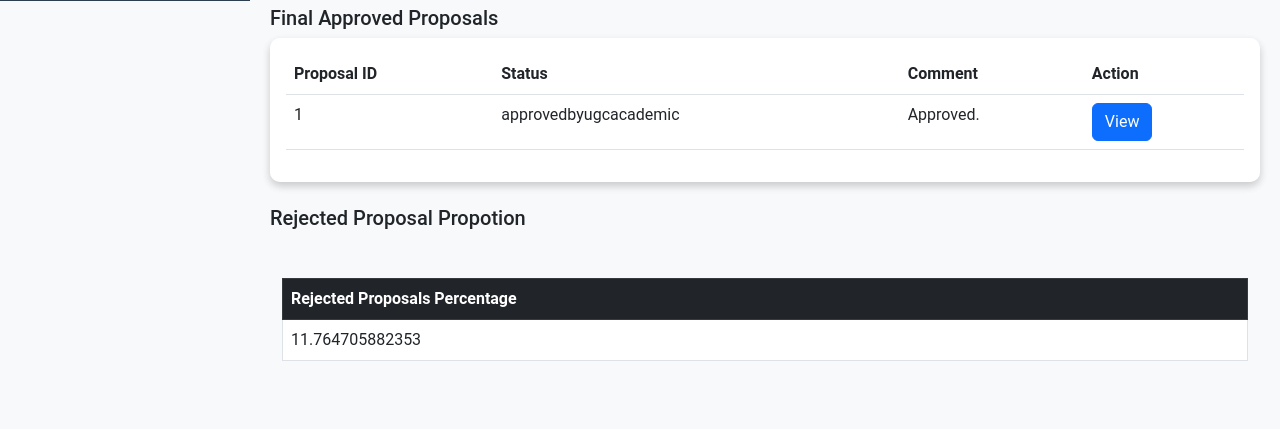
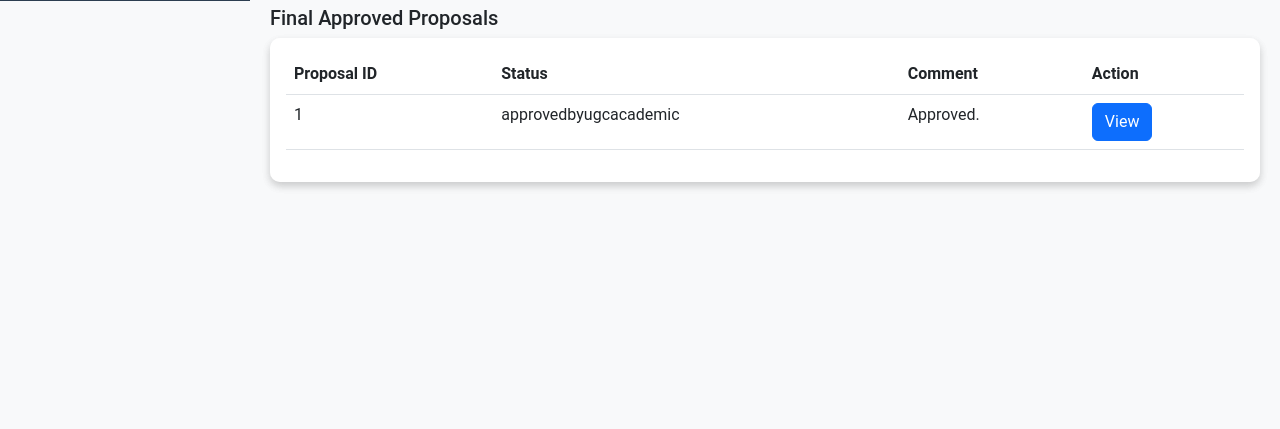
Before and after one commit to SenaliSiriwardhana/-Academic-Program-Proposal-Management-System-for-QAC-UGC, a PHP site: page /qac_ugc/submitted_proposals.php in a window 1280 px wide. Shown: the part 799-1228 px from the top of the page. After the commit the page ends 988 px from the top, so only its background shows below. Run offline with PHP 8.4, Linux system fonts and the light colour scheme; a user stored in the database is signed in; data comes from the database, SQL or seed files in the repository.

Commit message:
Fix rejection proposal count logic with correct SQL parentheses and Removed rejected propsal propotion part

```diff
--- a/management_reports_qachead.php
+++ b/management_reports_qachead.php
@@ -12,8 +12,8 @@ if (!isset($_SESSION['username'])) {
 $query = "SELECT u.university_id, u.university_name,
                  IF(EXISTS(SELECT 1 FROM users WHERE users.university_id = u.university_id), 'Yes', 'No') AS registered,
                  (SELECT COUNT(*) FROM proposals WHERE proposals.university_id = u.university_id) AS total_submissions,
-                 (SELECT COUNT(*) FROM proposals WHERE proposals.university_id = u.university_id AND status LIKE 'approvedbyugc%') AS approved_proposals,
-                 (SELECT COUNT(*) FROM proposals WHERE proposals.university_id = u.university_id AND status LIKE 'rejectedbyugc%') AS rejected_proposals
+                 (SELECT COUNT(*) FROM proposals WHERE proposals.university_id = u.university_id AND status LIKE 'approvedbyugcacademic%') AS approved_proposals,
+                 (SELECT COUNT(*) FROM proposals WHERE proposals.university_id = u.university_id AND (status LIKE 'rejectedbyugc%' OR status LIKE 'rejectedbyqachead%')) AS rejected_proposals
           FROM universities u
           WHERE u.university_name NOT LIKE '%QAC-UGC%'
           ORDER BY total_submissions DESC";
--- a/management_reports_vc.php
+++ b/management_reports_vc.php
@@ -97,10 +97,12 @@ foreach ($months as $month) {
         ];
     }
 
+
+
     // Calculate rates safely
     if ($row['total_submissions'] > 0) {
         $approvalRate = ($row['approved_proposals'] / $row['total_submissions']) * 100;
-        $rejectionRate = ($row['rejected_proposals'] / $row['total_submissions']) * 100;
+        $rejectionRate = (($row['total_submissions']-($row['approved_proposals'] + $row['pending_proposals'])) / $row['total_submissions']) * 100;
     } else {
         $approvalRate = 0;
         $rejectionRate = 0;
@@ -111,6 +113,7 @@ foreach ($months as $month) {
 
     $reportData[] = $row;
 }
+
 
 
 
--- a/submitted_proposals.php
+++ b/submitted_proposals.php
@@ -420,31 +420,8 @@ unset($row);
 </div>
 
         </div>
-        <br>
-        <!-- Rejected Proposal Propotion -->
-        <h5>Rejected Proposal Propotion </h5>
 
-        <div class="container my-5">
 
-        <table class="table table-bordered">
-            <thead class="table-dark">
-                <tr>
-
-                    <th>Rejected Proposals Percentage </th>
-
-                </tr>
-            </thead>
-            <tbody>
-            <?php foreach ($reportData as $row): ?>
-                <tr>
-
-                    <td><?= $row['rate']; ?></td>
-
-                </tr>
-                <?php endforeach; ?>
-
-            </tbody>
-        </table>
     </div>
 
     </div>
```
